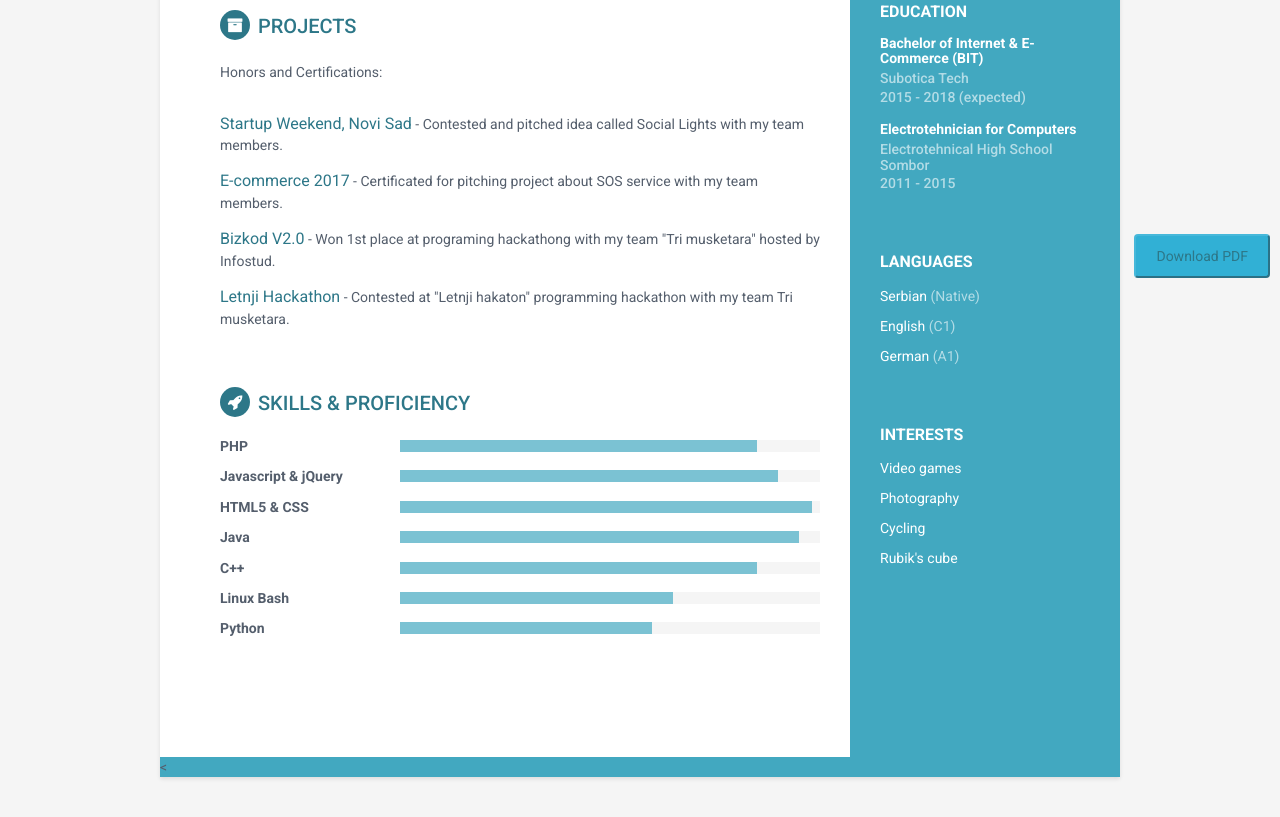
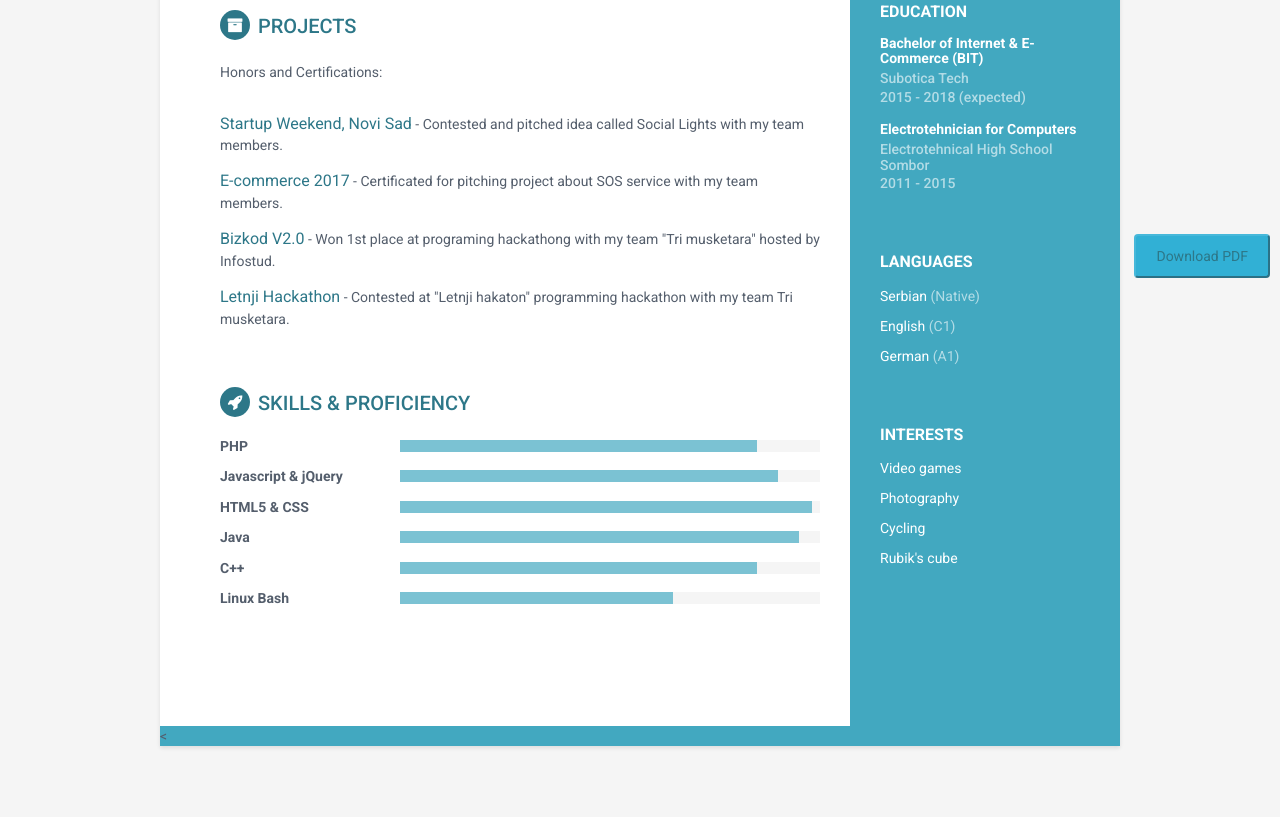
Before and after one commit to spopicdev/spopicdev.github.io, a plain HTML site: page index.html in a window 1280 px wide. Shown: the part 526-1343 px from the top of the page. Drawn offline with Linux system fonts and the light colour scheme.

Commit message:
Update index.html

```diff
--- a/index.html
+++ b/index.html
@@ -200,13 +200,7 @@
                         </div><!--//level-bar-->
                     </div><!--//item-->
 
-                    <div class="item">
-                        <h3 class="level-title">Python</h3>
-                        <div class="level-bar">
-                            <div class="level-bar-inner" data-level="60%">
-                            </div>
-                        </div><!--//level-bar-->
-                    </div><!--//item-->
+
 
 
                 </div>
```
